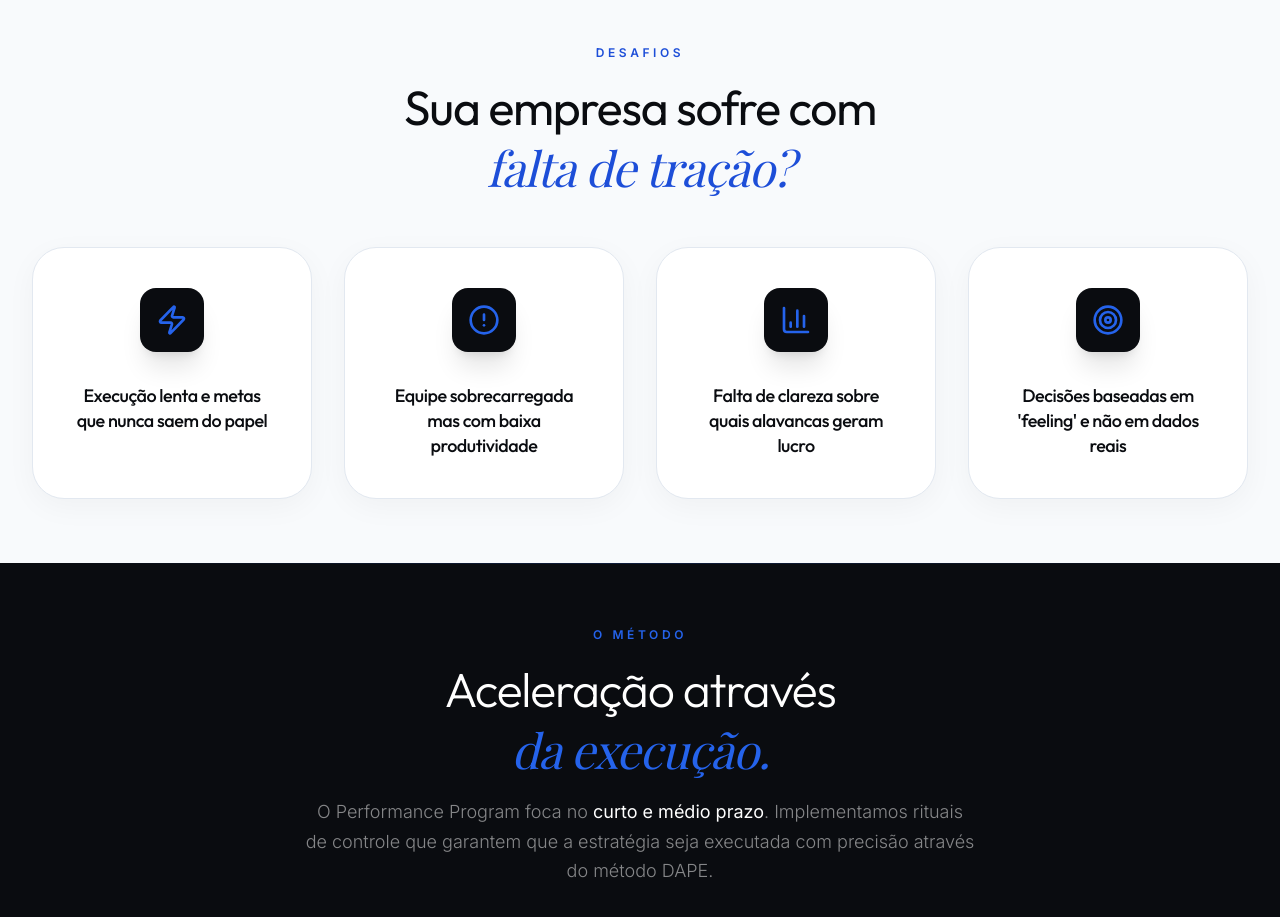
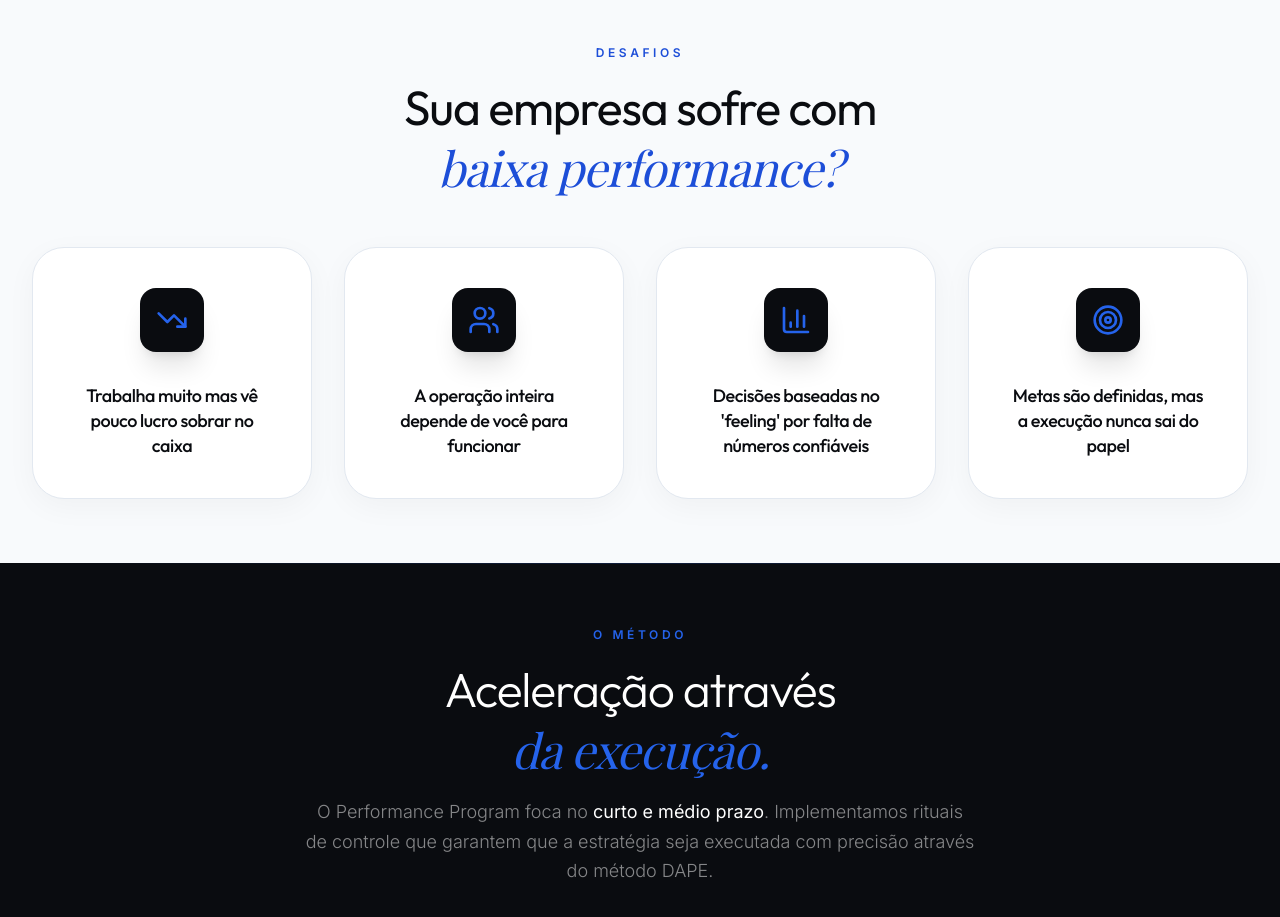
Before and after one commit to leandervenancio-source/site, a React (Vite) app: page /performance-program in a window 1280 px wide. Shown: the part 840-1757 px from the top of the page. Built offline with nearby package versions, Linux system fonts and the light colour scheme; no server answers; a web font is replaced by a local one.

Commit message:
Update challenges section to highlight SME owner symptoms

```diff
--- a/src/pages/solutions/ProgramaDAPE.tsx
+++ b/src/pages/solutions/ProgramaDAPE.tsx
@@ -94,16 +94,16 @@ export function PerformanceProgram() {
             <span className="text-accent-muted font-bold tracking-[0.3em] uppercase text-xs mb-4 block">Desafios</span>
             <h2 className="text-3xl md:text-5xl font-display text-obsidian mb-0 leading-tight tracking-tight">
               Sua empresa sofre com <br />
-              <span className="font-serif italic text-accent-muted">falta de tração?</span>
+              <span className="font-serif italic text-accent-muted">baixa performance?</span>
             </h2>
           </div>
 
           <div className="grid grid-cols-1 md:grid-cols-2 lg:grid-cols-4 gap-8">
             {[
-              { icon: Zap, title: "Execução lenta e metas que nunca saem do papel" },
-              { icon: AlertCircle, title: "Equipe sobrecarregada mas com baixa produtividade" },
-              { icon: BarChart3, title: "Falta de clareza sobre quais alavancas geram lucro" },
-              { icon: Target, title: "Decisões baseadas em 'feeling' e não em dados reais" }
+              { icon: TrendingDown, title: "Trabalha muito mas vê pouco lucro sobrar no caixa" },
+              { icon: Users, title: "A operação inteira depende de você para funcionar" },
+              { icon: BarChart3, title: "Decisões baseadas no 'feeling' por falta de números confiáveis" },
+              { icon: Target, title: "Metas são definidas, mas a execução nunca sai do papel" }
             ].map((item, i) => (
               <div key={i} className="bento-card bg-white p-10 flex flex-col items-center text-center group">
                 <div className="w-16 h-16 bg-obsidian rounded-2xl flex items-center justify-center mb-8 group-hover:scale-110 group-hover:bg-accent-premium transition-all duration-500 shadow-xl">
```
